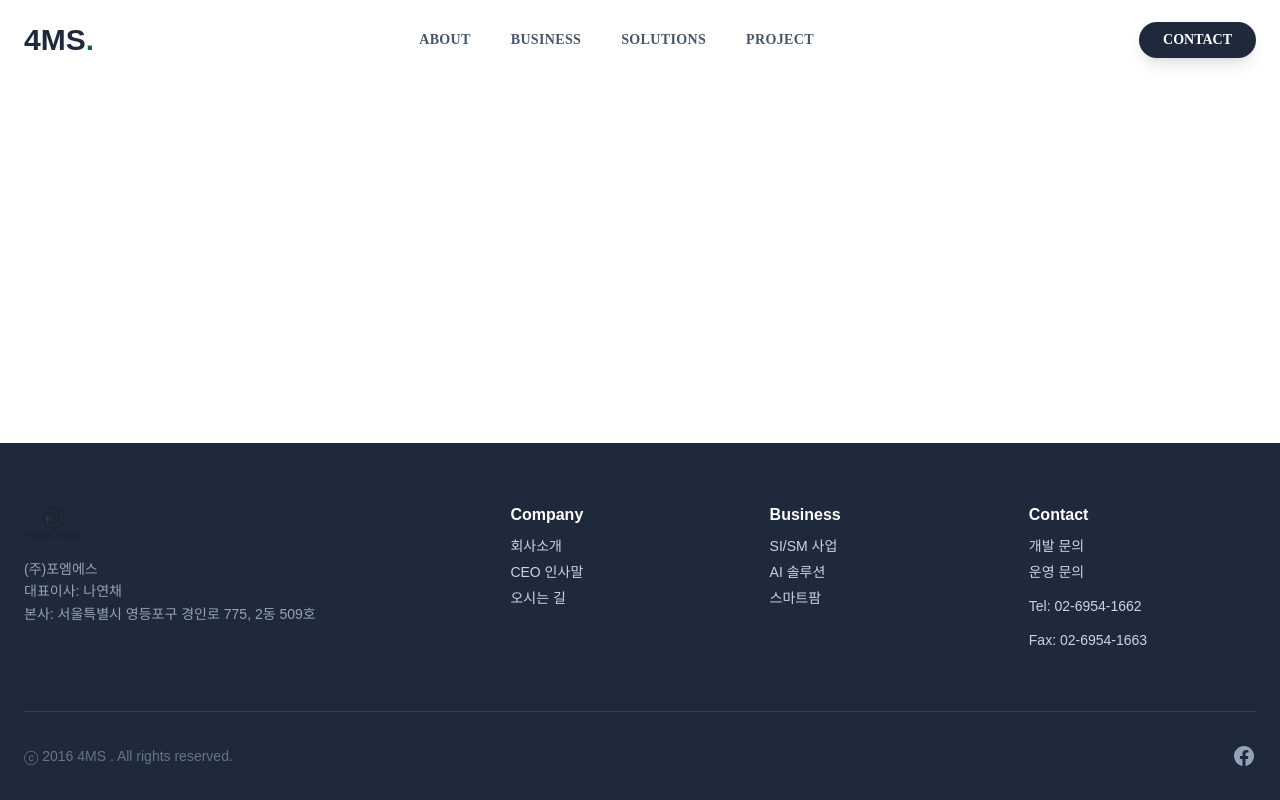
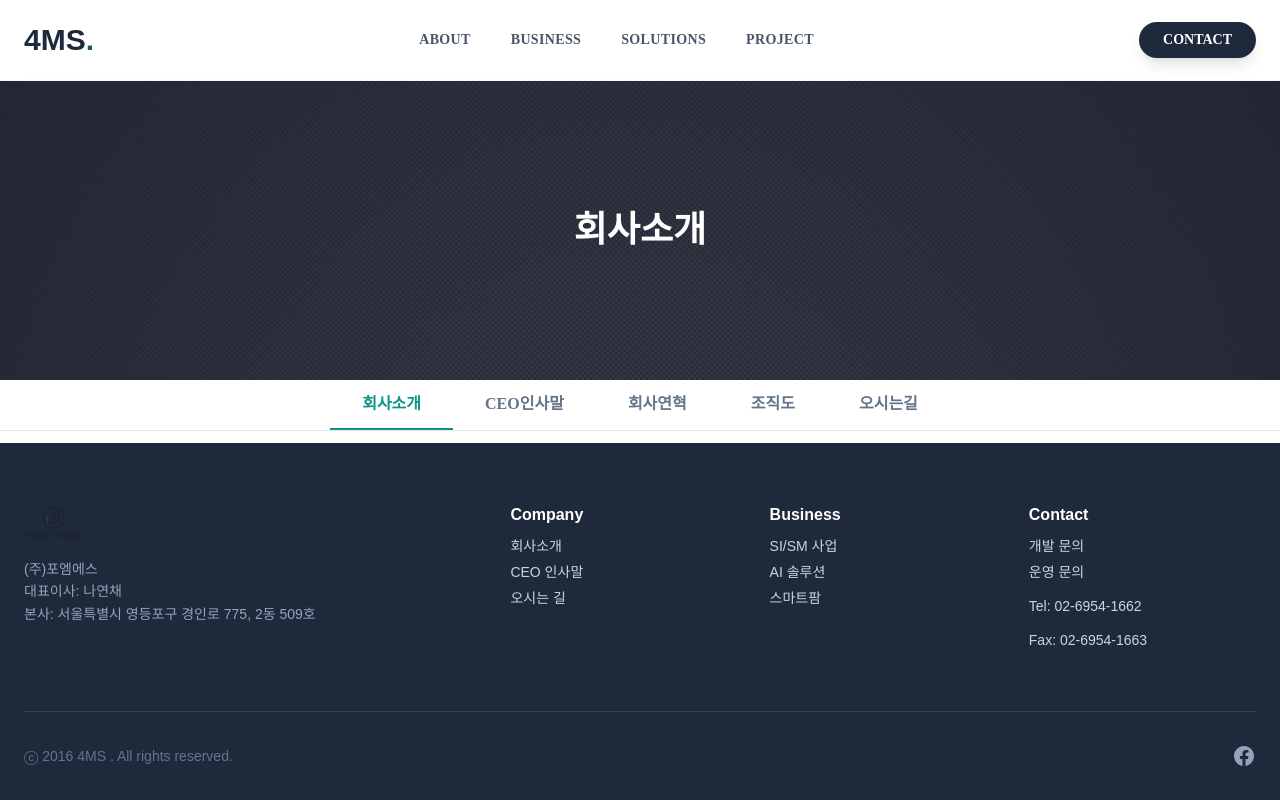
Before and after one commit to ohyejin355/new_4ms_home, a Vue app: page /company in a window 1280 px wide. Built offline with nearby package versions, Linux system fonts and the light colour scheme.

Commit message:
헤더영역 재작업, 메뉴 모듈화

```diff
--- a/src/App.vue
+++ b/src/App.vue
@@ -1,15 +1,24 @@
 <script setup>
-import Footer from './components/Footer.vue'
-import Header from './components/Header.vue'
+  import { inject } from 'vue';
+  import menu from './router/menu.js';
+  import Footer from './components/Footer.vue';
+  import Header from './components/Header.vue';
+
+  menu.setup();
+  const currentSubMenu = inject('currentSubMenu');
 </script>
 
 <template>
   <div id="app" class="app-wrapper">
     <Header />
     <div class="content">
-      <router-view />
+      <router-view :name="currentSubMenu.componentName" v-slot="{ Component }">
+        <!-- TO-DO: include에는 캐싱할 컴포넌트의 이름 입력 (router/index.js; router.routes.components.name) 추후 수정 필요 -->
+        <keep-alive include="business,solution,dev,maintenance">
+          <component :is="Component" />
+        </keep-alive>
+      </router-view>
     </div>
-
     <Footer />
   </div>
 </template>
--- a/src/components/Header.vue
+++ b/src/components/Header.vue
@@ -8,10 +8,10 @@
         <nav class="global-navigation">
           <router-link
             class="global-navigation-button"
-            v-for="menu in menuList"
-            :key="menu.name"
-            :to="menu.path"
-            >{{ menu.name }}</router-link
+            v-for="item in menu"
+            :key="item.name"
+            :to="item.path /* replace here to link subMenu :: ex) {path: '/business', query: {menuId: 'BUS_02'}}*/"
+            >{{ item.name }}</router-link
           >
         </nav>
         <router-link class="global-navigation-contact" to="/company">CONTACT</router-link>
@@ -40,27 +40,50 @@
       <nav class="global-navigation">
         <router-link
           class="global-navigation-button"
-          v-for="menu in menuList"
-          :key="menu.name"
-          :to="menu.path"
-          >{{ menu.name }}</router-link
+          v-for="item in menu"
+          :key="item.name"
+          :to="item.path"
+          >{{ item.name }}</router-link
         >
       </nav>
     </div>
   </header>
+
+  <div class="sub-visual" v-if="$route.fullPath !== '/'">
+    <div class="visual-bg" style="background-image: url('/image/sub/sub_visual_img_bg.png')">
+      <div class="overlay">
+        <div class="visual-content wrapper">
+          <h1 class="visual-title">{{ currentMenu.subMenu.title }}</h1>
+        </div>
+      </div>
+    </div>
+
+    <div class="sub-menu-bar">
+      <div class="wrapper">
+        <ul class="sub-menu-list">
+          <li
+            class="sub-menu-link"
+            v-for="menu in currentMenu.subMenu.menu"
+            :key="menu"
+            :class="{ active: currentSubMenu === menu }"
+            :update:to="menu.componentPath"
+            @click="onSubMenuClick(menu)"
+            >{{ menu.name }}</li
+          >
+        </ul>
+      </div>
+    </div>
+  </div>
 </template>
 
 <script setup>
-import { ref } from 'vue'
+  import { inject } from 'vue';
 
-const menuList = ref([
-  { name: 'About', path: '/company' },
-  { name: 'Business', path: '/business' },
-  { name: 'Solutions', path: '/solution' },
-  { name: 'Project', path: '/project' },
-])
+  const menu = inject('menu');
+  const currentMenu = inject('currentMenu');
+  const currentSubMenu = inject('currentSubMenu');
 
-const toggleMobileMenu = () => {
+  const toggleMobileMenu = () => {1
     const mobileMenu = document.getElementById('mobile-menu-toggle')
     if (mobileMenu.style.maxHeight === '0px') {
       mobileMenu.style.maxHeight = '400px'
@@ -70,9 +93,16 @@ const toggleMobileMenu = () => {
       mobileMenu.style.opacity = '0'
     }
   }
+
+  const onSubMenuClick = (menu) => {
+    currentSubMenu.value = menu;
+  };
 </script>
 
 <style scoped>
+/* =========================================
+   1. GNB (Header)
+   ========================================= */
 header {
   position: fixed;
   top: 0;
@@ -158,7 +188,6 @@ header .layout-pc {
     text-transform: uppercase;
     font-weight: 600;
     font-size: 0.875rem;
-    line-height: 1.25rem;
     cursor: pointer;
   }
 
@@ -254,4 +283,99 @@ header .mobile-menu-container {
     border-style: solid;
   }
 }
+
+/* =========================================
+   2. Sub Visual (Header Image)
+   ========================================= */
+.wrapper {
+  max-width: 1280px;
+  margin: 0 auto;
+  padding: 0 1.5rem;
+}
+
+.sub-visual {
+  position: relative;
+  margin-top: 5rem;
+}
+
+.visual-bg {
+  position: relative;
+  height: 300px;
+  background-size: cover;
+  background-position: center;
+  display: flex;
+  align-items: center;
+  justify-content: center;
+}
+
+@media (min-width: 768px) {
+  .visual-bg {
+    padding-top: 8rem;
+    padding-bottom: 8rem;
+  }
+}
+
+.overlay {
+  display: flex;
+  align-items: center;
+  justify-content: center;
+  /*margin-top: 70px;*/
+  position: absolute;
+  inset: 0;
+  background-color: rgba(15, 23, 42, 0.6); /* slate-900 opacity-60 */
+}
+
+.visual-content {
+  display: flex;
+  align-items: center;
+  justify-content: center;
+  position: relative;
+  z-index: 10;
+  width: 100%;
+  text-align: center;
+}
+
+.visual-title {
+  color: white;
+  font-size: 1.875rem;
+  font-weight: 900;
+}
+
+@media (min-width: 768px) {
+  .visual-title {
+    font-size: 2.25rem;
+  }
+}
+
+/* Sub Menu Bar */
+.sub-menu-bar {
+  background-color: white;
+  border-bottom: 1px solid #e2e8f0;
+}
+
+.sub-menu-list {
+  display: flex;
+  justify-content: center;
+  list-style: none;
+  padding: 0;
+  margin: 0;
+}
+
+.sub-menu-link {
+  white-space: nowrap;
+  display: block;
+  padding: 1rem 2rem;
+  font-weight: 600;
+  color: #64748b;
+  text-decoration: none;
+  border-bottom: 2px solid transparent;
+  transition: all 0.3s;
+  cursor: pointer;
+}
+
+.sub-menu-link:hover,
+.sub-menu-link.active {
+  color: #0d9488; /* teal */
+  border-bottom-color: #0d9488;
+}
 </style>
--- a/src/router/index.js
+++ b/src/router/index.js
@@ -12,27 +12,38 @@ const router = createRouter({
     {
       path: '/',
       name: 'home',
-      component: HomeView,
+      components: {
+        default: HomeView
+      },
+    },
+    {
+      path: '/company',
+      name: 'about',
+      components: {
+      },
     },
     {
       path: '/business',
       name: 'business',
-      component: BusinessArea,
+      components: {
+        default: BusinessArea,
+        business: BusinessArea,
+        solution: BusinessConsulting,
+        dev: BusinessDev,
+        maintenance: BusinessMaintenance,
+      },
     },
     {
-      path: '/business/solution',
-      name: 'BusinessConsulting',
-      component: BusinessConsulting,
+      path: '/solution',
+      name: 'solution',
+      components: {
+      },
     },
     {
-      path: '/business/dev',
-      name: 'BusinessDev',
-      component: BusinessDev,
-    },
-    {
-      path: '/business/maintenance',
-      name: 'BusinessMaintenance',
-      component: BusinessMaintenance,
+      path: '/project',
+      name: 'project',
+      components: {
+      },
     },
   ],
 })
--- /dev/null
+++ b/src/router/menu.js
@@ -0,0 +1,107 @@
+/**
+ * 기능: route 변경 시 currentMenu, currentSubMenu 자동 변경
+ *
+ * 필요한 곳에서 아래와 같이 사용
+    const menu = inject('menu');
+    const currentMenu = inject('currentMenu'); // 현재 대메뉴 :: route.path 기준 menu의 N번째 객체
+    const currentSubMenu = inject('currentSubMenu'); // 현재 중메뉴 :: currentMenu.subMenu.menu의 N번째 객체
+
+    <div>{{ currentMenu.name }}</div>
+    <div>{{ currentSubMenu.name }}</div>
+
+ * <router-link> 예시
+    <!-- 중메뉴 선택 시 -->
+    <router-link :to="{path: '/business', query: {menuId: 'BUS_02'}}> 비즈니스 > 솔루션 </router-link>
+
+    <!-- 대메뉴 선택 시 -->
+    <router-link :to="/business"> 비즈니스 </router-link>
+
+ * TO-DO: DB 연동 필요
+ */
+
+import { ref, watch, inject } from 'vue';
+import { useRoute } from 'vue-router';
+
+export default {
+  install: (app) => {
+
+    // TO-DO: 메뉴 데이터 DB 연동
+    const menu = ref([
+      {
+        name: 'About',
+        path: '/company',
+        subMenu: {
+          title: '회사소개',
+          menu: [
+            { menuId: 'COM_01', name: '회사소개' },
+            { menuId: 'COM_02', name: 'CEO인사말' },
+            { menuId: 'COM_03', name: '회사연혁' },
+            { menuId: 'COM_04', name: '조직도' },
+            { menuId: 'COM_05', name: '오시는길' },
+          ]
+        }
+      },
+      {
+        name: 'Business',
+        path: '/business',
+        subMenu: {
+          title: '사업영역',
+          menu: [
+            { menuId: 'BUS_01', name: '사업영역', componentName: 'business' },
+            { menuId: 'BUS_02', name: '솔루션', componentName: 'solution' },
+            { menuId: 'BUS_03', name: 'SI개발', componentName: 'dev' },
+            { menuId: 'BUS_04', name: '유지보수', componentName: 'maintenance' },
+          ]
+        }
+      },
+      {
+        name: 'Solutions',
+        path: '/solution',
+        subMenu: {
+          title: '솔루션',
+          menu: [
+            { menuId: 'SOL_01', name: 'able bot' },
+            { menuId: 'SOL_02', name: '샐리플랜' },
+          ]
+        }
+      },
+      {
+        name: 'Project',
+        path: '/project',
+        subMenu: {
+          title: '프로젝트',
+          menu: [
+            { menuId: 'PJT_01', name: '주요프로젝트' },
+            { menuId: 'PJT_02', name: '주요협력사' },
+          ]
+        }
+      },
+    ]);
+    const currentMenu = ref({});
+    const currentSubMenu = ref({});
+
+    app.provide('menu', menu);
+    app.provide('currentMenu', currentMenu);
+    app.provide('currentSubMenu', currentSubMenu);
+
+    app.config.globalProperties.$menu = menu;
+    app.config.globalProperties.$currentMenu = currentMenu;
+    app.config.globalProperties.$currentSubMenu = currentSubMenu;
+
+  },
+  setup() {
+    const route = useRoute();
+    const menu = inject('menu');
+    const currentMenu = inject('currentMenu');
+    const currentSubMenu = inject('currentSubMenu');
+
+    watch(() => route.fullPath, () => {
+      currentMenu.value = menu.value.filter(o => o.path === route.path)[0];
+      if(route.query.menuId){
+        currentSubMenu.value = currentMenu.value.subMenu.menu.filter(o => o.menuId === route.query.menuId)[0];
+      } else {
+        currentSubMenu.value = currentMenu.value ? currentMenu.value.subMenu.menu[0] : { menuId: '', name: 'home', componentName: 'default' };
+      }
+    });
+  }
+}
```
Also changed, not shown: src/main.js (+3 -4 lines). Lines whose indentation alone changed are shown as unchanged.
